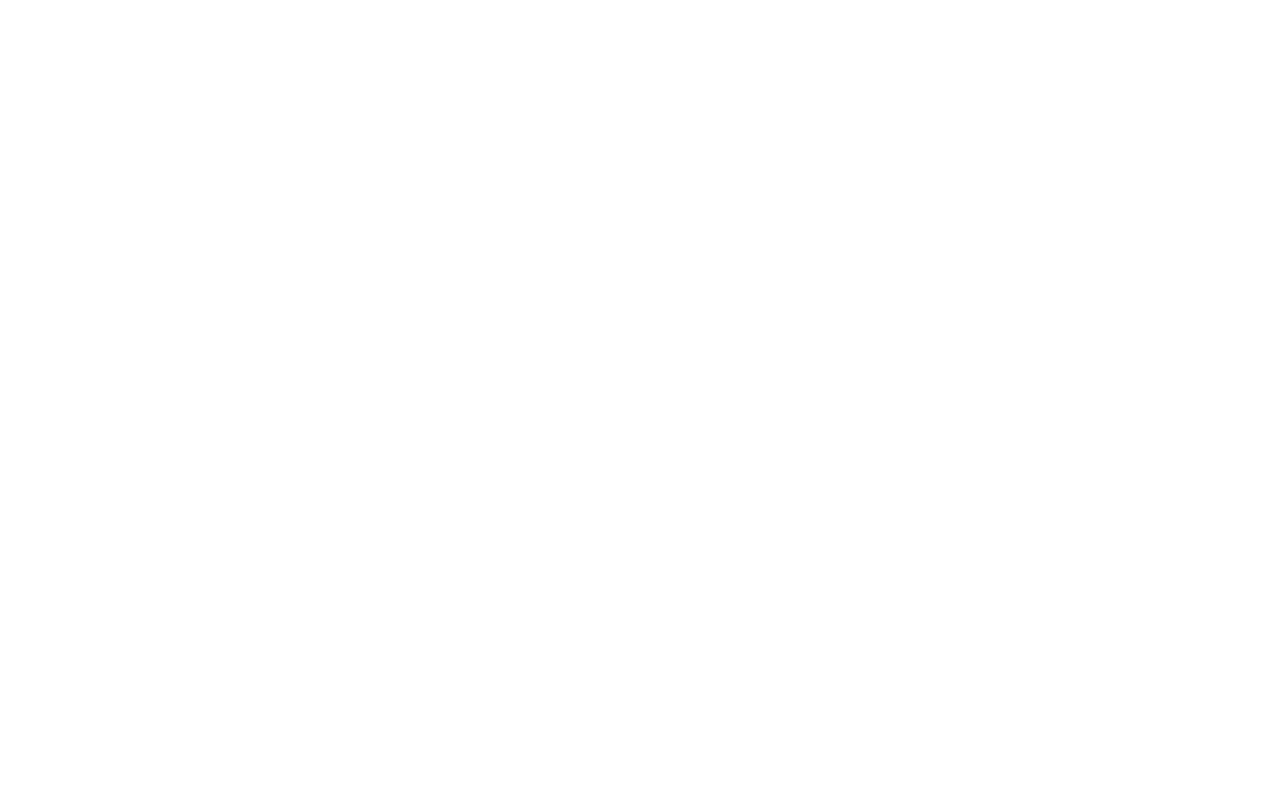
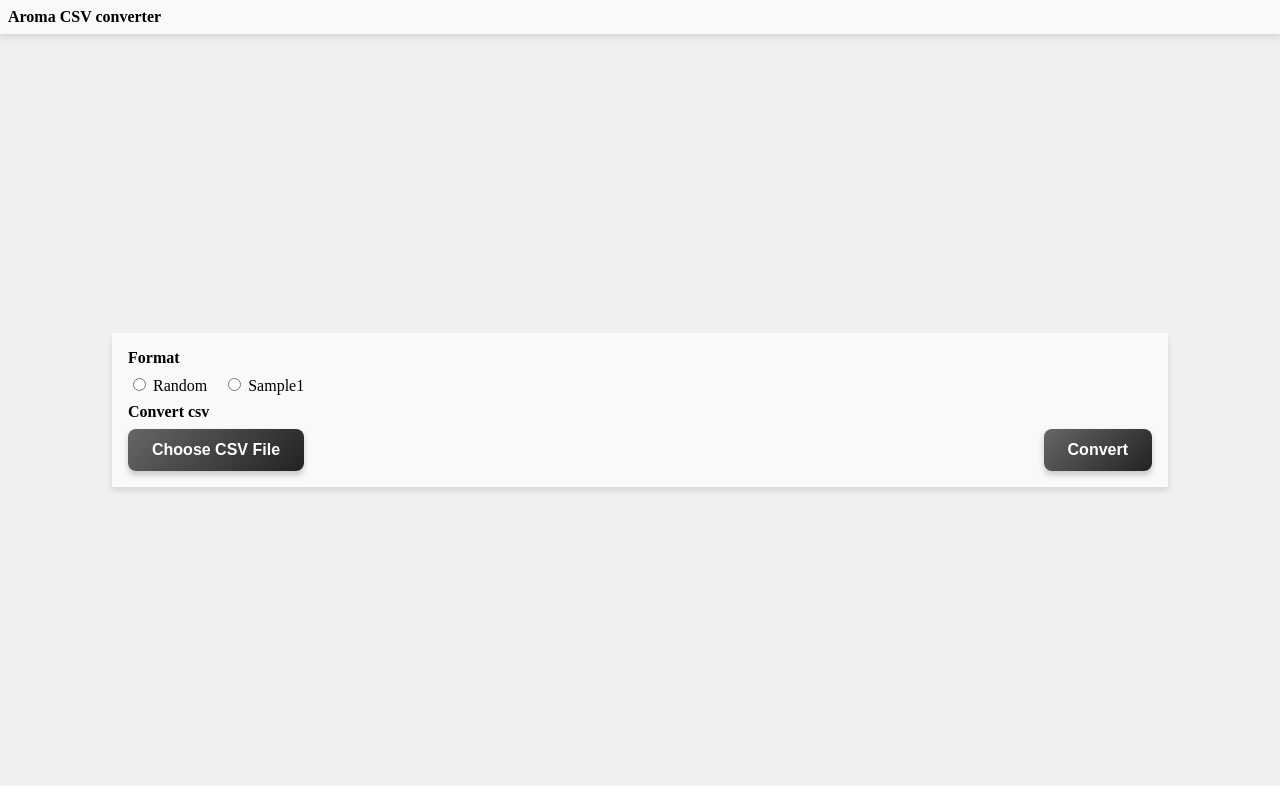
Before and after one commit to aromabit/csv-converter, a Next.js app: page / in a window 1280 px wide. Built offline with nearby package versions, Linux system fonts and the light colour scheme.

Commit message:
Add form

```diff
--- a/app/layout.tsx
+++ b/app/layout.tsx
@@ -6,8 +6,35 @@
 const RootLayout = ({ children }: { children: React.ReactNode }) => {
   return (
     <html lang="ja">
-      <body>
-        <main>{children}</main>
+      <body style={{ margin: 0 }}>
+        <header
+          style={{
+            backgroundColor: "#f9f9f9",
+            boxShadow: "0 4px 6px rgba(0, 0, 0, 0.1)",
+            padding: ".5rem",
+            position: "relative",
+          }}
+        >
+          <h1
+            style={{
+              fontSize: "1rem",
+              margin: 0,
+            }}
+          >
+            Aroma CSV converter
+          </h1>
+        </header>
+        <main
+          style={{
+            alignItems: "center",
+            background: "#f0f0f0",
+            display: "flex",
+            justifyContent: "center",
+            minHeight: "calc(100dvh - 3rem)",
+          }}
+        >
+          {children}
+        </main>
       </body>
     </html>
   )
--- a/app/page.tsx
+++ b/app/page.tsx
@@ -1,7 +1,74 @@
-import React, { FC } from "react"
+"use client"
 
-const Page: FC = ({ ...props }) => {
-  return <React.Fragment {...props}></React.Fragment>
+import React, { FC, useRef, useState } from "react"
+import { Button } from "../components/form"
+
+const Page: FC = () => {
+  const fileInputRef = useRef<HTMLInputElement>(null)
+  const [format, setFormat] = useState<string>("Random")
+
+  const handleFileButtonClick = () => {
+    fileInputRef.current?.click()
+  }
+
+  const handleSubmit = (e: React.FormEvent) => {
+    e.preventDefault()
+  }
+  return (
+    <React.Fragment>
+      <section
+        style={{
+          background: "#f9f9f9",
+          boxShadow: "0 4px 6px rgba(0, 0, 0, 0.1)",
+          display: "flex",
+          flexDirection: "column",
+          gap: ".5rem",
+          maxWidth: "64rem",
+          padding: "1rem",
+          width: "100%",
+        }}
+      >
+        <h2 style={{ fontSize: "1rem", margin: 0 }}>Format</h2>
+        <div style={{ display: "flex", gap: "1rem" }}>
+          {["Random", "Sample1"].map((value) => (
+            <label key={value}>
+              <input
+                type="radio"
+                name="format"
+                value={format}
+                onChange={() => setFormat(value)}
+              />
+              &nbsp;{value}
+            </label>
+          ))}
+        </div>
+        <h2 style={{ fontSize: "1rem", margin: 0 }}>Convert csv</h2>
+        <form
+          style={{
+            display: "flex",
+            gap: "1rem",
+            justifyContent: "space-between",
+          }}
+          onSubmit={handleSubmit}
+        >
+          <div>
+            <Button type="button" onClick={handleFileButtonClick}>
+              Choose CSV File
+            </Button>
+            <input
+              ref={fileInputRef}
+              type="file"
+              accept=".csv"
+              style={{ display: "none" }}
+            />
+          </div>
+          <div>
+            <Button type="submit">Convert</Button>
+          </div>
+        </form>
+      </section>
+    </React.Fragment>
+  )
 }
 
 export default Page
--- /dev/null
+++ b/components/form.tsx
@@ -0,0 +1,26 @@
+import type { ComponentProps, FC } from "react"
+
+export const Button: FC<ComponentProps<"button">> = ({
+  children,
+  style,
+  ...props
+}) => (
+  <button
+    {...props}
+    style={{
+      background: "linear-gradient(135deg, #666 0%, #222 100%)",
+      border: "none",
+      borderRadius: ".5rem",
+      boxShadow: "0 4px 6px rgba(0, 0, 0, 0.2)",
+      color: "#fff",
+      cursor: "pointer",
+      fontSize: "1rem",
+      fontWeight: "600",
+      padding: ".75rem 1.5rem",
+      transition: "all 0.2s ease-in-out",
+      ...style,
+    }}
+  >
+    {children}
+  </button>
+)
--- a/next.config.js
+++ b/next.config.js
@@ -2,7 +2,7 @@
 
 const nextConfig = {
   output: "export",
-  basePath: process.env.NODE_ENV === "production" ? "/package-name" : "",
+  basePath: process.env.NODE_ENV === "production" ? "/csv-converter" : "",
   trailingSlash: true,
   images: {
     unoptimized: true,
--- a/package.json
+++ b/package.json
@@ -1,5 +1,5 @@
 {
-  "name": "page",
+  "name": "csv-converter",
   "version": "1.0.0",
   "description": "",
   "main": "index.js",
```
Also changed, not shown: 1 other file (tests, documents, lock files or other folders).
